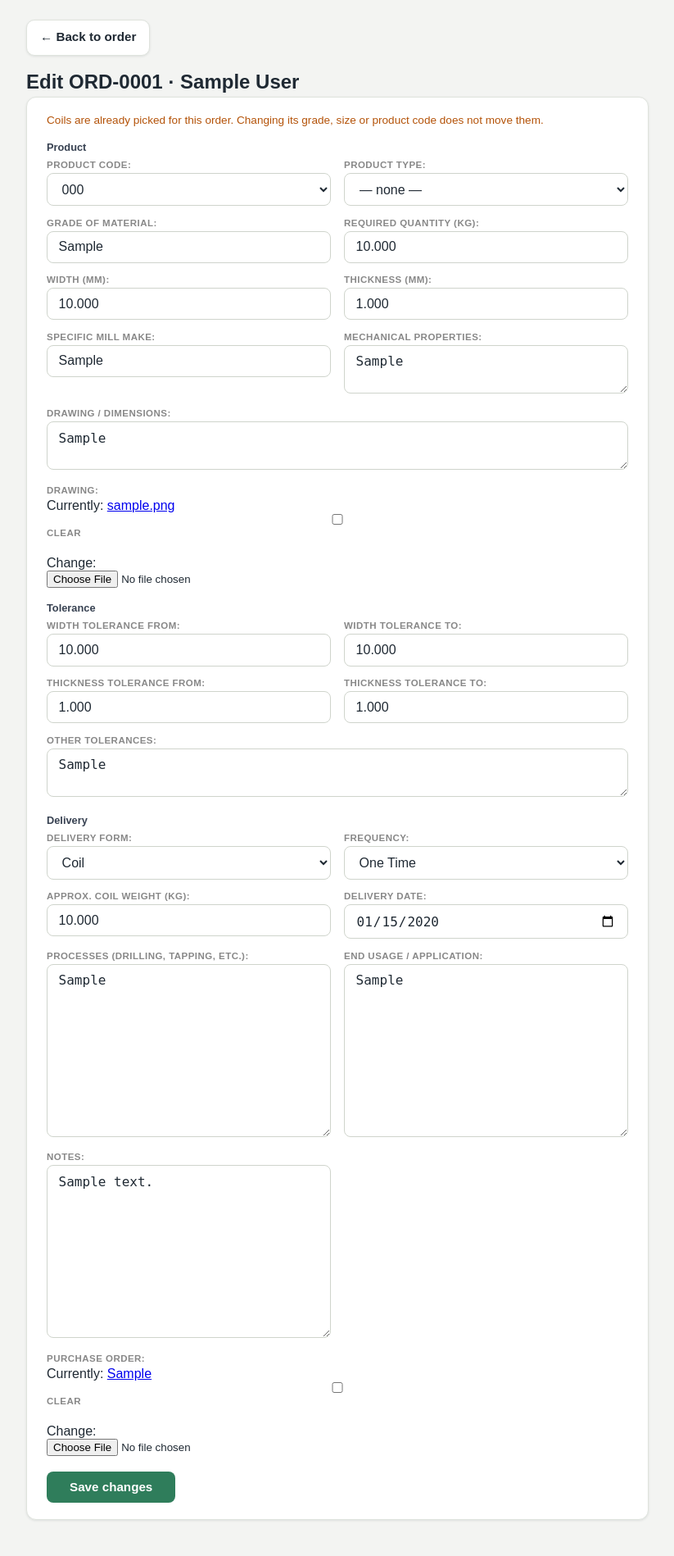
After one commit to Mohini-vashisth/inventory-, a Django app: page /orders/1/edit/ in a window 1280 px wide. The commit adds this page. Shown: the whole page at 82% size, without its empty margins (228-1051 px from the left). Run offline with Django 4.2, Linux system fonts and the light colour scheme; a user stored in the database is signed in; data comes from the database, SQL or seed files in the repository; tables that the repository leaves empty hold one stand-in row (values such as "Sample post").

Commit message:
Orders keep the chosen product type; grade suggestions on the customer form; staff can edit an order from its details page

```diff
--- a/inventory/materials/forms.py
+++ b/inventory/materials/forms.py
@@ -3,7 +3,7 @@ import re
 from django import forms
 from django.core.validators import FileExtensionValidator
 from django.forms import formset_factory, inlineformset_factory
-from .models import NonCoilBillLine, BILL_EXTENSIONS, GSTIN_PATTERN, GateEntry, NonCoilEntry, validate_bill_size, Material, GradeOption, SizeOption, Order, Query, QueryItem
+from .models import NonCoilBillLine, BILL_EXTENSIONS, GSTIN_PATTERN, GateEntry, NonCoilEntry, validate_bill_size, Material, GradeOption, SizeOption, Order, ProductCode, Query, QueryItem
 
 
 class GateEntryForm(forms.ModelForm):
@@ -256,6 +256,43 @@ class CustomerOrderForm(DeliveryDetailsMixin, OrderForm):
                    'other_tolerances': forms.Textarea(attrs={'rows': 2, 'placeholder': 'Any other tolerance, e.g. straightness, ovality, length'})}
 
 
+class OrderEditForm(DeliveryDetailsMixin, forms.ModelForm):
+    """Staff correcting an order after it was placed: everything about the product and the delivery, but not
+    who ordered it, its status or where it came from."""
+
+    class Meta:
+        model = Order
+        fields = [
+            'product_code', 'product_type', 'grade', 'width', 'thickness', 'mill_make', 'mechanical_properties',
+            'drawing_dimensions', 'drawing_file', *_TOLERANCE_FIELDS, 'other_tolerances', 'processes', 'end_usage',
+            'quantity', 'delivery_form', 'frequency', *_DELIVERY_FIELDS, 'delivery_date', 'notes', 'purchase_order',
+        ]
+        widgets = {
+            **_TOLERANCE_WIDGETS, **_DELIVERY_WIDGETS,
+            'grade': forms.TextInput(attrs={'list': 'grade-options', 'autocomplete': 'off'}),
+            'delivery_date': forms.DateInput(attrs={'type': 'date'}, format='%Y-%m-%d'),
+            'mechanical_properties': forms.Textarea(attrs={'rows': 2}),
+            'drawing_dimensions': forms.Textarea(attrs={'rows': 2}),
+            'other_tolerances': forms.Textarea(attrs={'rows': 2}),
+            'drawing_file': forms.ClearableFileInput(attrs={'accept': '.pdf,.png,.jpg,.jpeg,.webp,.dwg,.dxf,.step,.stp,.igs,.iges,.zip'}),
+        }
+
+    def __init__(self, *args, **kwargs):
+        super().__init__(*args, **kwargs)
+        self.fields['product_code'].queryset = ProductCode.objects.order_by('item_code')
+        for name in ('product_code', 'product_type'):
+            self.fields[name].empty_label = '— none —'
+        for name in ('delivery_form', 'frequency'):
+            self.fields[name].choices = [('', '— none —')] + [c for c in self.fields[name].choices if c[0]]
+
+    def clean(self):
+        cleaned = super().clean()
+        code, product_type = cleaned.get('product_code'), cleaned.get('product_type')
+        if code and product_type and code.product_type_id != product_type.pk:
+            self.add_error('product_code', f"{code.item_code} is not a {product_type.name} code.")
+        return cleaned
+
+
 class OrderItemForm(DeliveryDetailsMixin, forms.ModelForm):
     """One quoted item on the customer's order form. Product code, grade,
     width and thickness are deliberately NOT fields here — the view takes them from the
--- a/inventory/materials/urls.py
+++ b/inventory/materials/urls.py
@@ -59,6 +59,7 @@ urlpatterns = [
     path('orders/send-form/', orders.send_order_form, name='send_order_form'),
     path('orders/customer-autocomplete/', orders.customer_autocomplete, name='customer_autocomplete'),
     path('orders/<int:pk>/', orders.order_detail, name='order_detail'),
+    path('orders/<int:pk>/edit/', orders.order_edit, name='order_edit'),
     path('orders/<int:pk>/confirm/', orders.order_confirm, name='order_confirm'),
     path('orders/<int:pk>/reject/', orders.order_reject, name='order_reject'),
     path('orders/<int:pk>/dispatch/', orders.order_dispatch, name='order_dispatch'),
--- a/inventory/materials/views/orders.py
+++ b/inventory/materials/views/orders.py
@@ -18,7 +18,7 @@ from django.urls import reverse
 from django.views.decorators.http import require_POST
 
 from ..models import ProductType, ProductCode, Customer, Query, Order, GradeOption
-from ..forms import CustomerOrderForm, OrderItemFormSet
+from ..forms import CustomerOrderForm, OrderEditForm, OrderItemFormSet
 from ..order_pdf import generate_order_summary_pdf
 from ..decorators import redirect_to_admin_login, staff_required
 from .common import _first_form_error, _first_formset_error, _match_product_code
@@ -153,6 +153,7 @@ def order_dashboard(request):
             order = form.save(commit=False)
             order.customer = customer
             order.product_code = chosen_code
+            order.product_type = product_type or (chosen_code.product_type if chosen_code else None)
             order.status = 'confirmed'
             order.save()
             return redirect('order_dashboard')
@@ -198,6 +199,34 @@ def order_dashboard(request):
         'error': error,
         'post': request.POST if error else {},
         'quote_base_url': _public_quote_base_url(request),
+    })
+
+
+@staff_required(on_denied=redirect_to_admin_login)
+def order_edit(request, pk):
+    """Staff correct an order after it was placed (a wrong grade or size, a missing product code, a changed
+    quantity or delivery date...). Who ordered it, its status and its source stay as they are; a finished
+    (completed or cancelled) order is read-only."""
+    order = get_object_or_404(Order.objects.select_related('customer', 'product_code__product_type'), pk=pk)
+    if order.status in ('completed', 'cancelled'):
+        messages.error(request, f"A {order.get_status_display().lower()} order can't be edited.")
+        return redirect('order_detail', pk=order.pk)
+    form = OrderEditForm(request.POST or None, request.FILES or None, instance=order)
+    if request.method == 'POST' and form.is_valid():
+        order = form.save(commit=False)
+        # A type and a grade with no code picked: use the catalogue's code for that pair, as on the other forms.
+        if order.product_code_id is None and order.product_type_id:
+            order.product_code = _match_product_code(order.grade, order.product_type)
+        if order.product_code_id and order.product_code.product_type_id:
+            order.product_type = order.product_code.product_type
+        order.save()
+        messages.success(request, f"ORD-{order.order_no:04d} updated.")
+        return redirect('order_detail', pk=order.pk)
+    return render(request, 'materials/order_edit.html', {
+        'order': order,
+        'form': form,
+        'grade_options': list(GradeOption.objects.values_list('name', flat=True)),
+        'has_picks': order.coil_picks.exists(),
     })
 
 
@@ -381,6 +410,7 @@ def quote_form(request, token):
                         order.customer = customer
                         order.source_query = query
                         order.product_code = item.shown_code
+                        order.product_type = item.shown_type
                         order.grade = item.grade
                         order.width = item.width
                         order.thickness = item.thickness
@@ -406,8 +436,8 @@ def quote_form(request, token):
             order = form.save(commit=False)
             order.customer = customer
             order.source_query = query
-            order.product_code = _match_product_code(
-                order.grade, ProductType.objects.filter(pk=request.POST.get('product_type') or 0).first())
+            order.product_type = ProductType.objects.filter(pk=request.POST.get('product_type') or 0).first()
+            order.product_code = _match_product_code(order.grade, order.product_type)
             order.status = 'pending'
             order.save()
             return _finish(query)
@@ -430,6 +460,7 @@ def quote_form(request, token):
     return render(request, 'materials/quote_form.html', {
         'customer': customer,
         'product_types': ProductType.objects.all(),
+        'grade_options': list(GradeOption.objects.values_list('name', flat=True)),
         'error': error,
         'post': request.POST if error else initial,
     })
--- a/inventory/templates/materials/order_dashboard.html
+++ b/inventory/templates/materials/order_dashboard.html
@@ -394,7 +394,7 @@
           <td>
             {% if order.product_code %}
               <span style="font-size:0.82rem; font-weight:600; color:#2f7d5b;">{{ order.product_code.item_code }}</span>
-              {% if order.product_code.product_type %}<div class="muted" style="font-size:0.75rem;">{{ order.product_code.product_type.name }}</div>{% endif %}
+              {% with type_name=order.product_type_name %}{% if type_name %}<div class="muted" style="font-size:0.75rem;">{{ type_name }}</div>{% endif %}{% endwith %}
             {% else %}
               <span style="color:#f59e0b; font-size:0.78rem;">⚠ Not set</span>
             {% endif %}
--- a/inventory/templates/materials/order_detail.html
+++ b/inventory/templates/materials/order_detail.html
@@ -70,6 +70,7 @@
         {% else %}
         <span class="muted">No action needed.</span>
         {% endif %}
+        {% if order.status != 'completed' and order.status != 'cancelled' %}<a href="{% url 'order_edit' order.pk %}" class="action-btn" style="text-decoration:none;">✏️ Edit</a>{% endif %}
       </div>
       {% if not order.product_code %}<p class="warn">⚠ No product code is set, so this order can't be confirmed yet. Set one in the admin (Orders → this order).</p>{% endif %}
       {% if shortfall %}<div class="warn shortfall"><span class="shortfall-title">⚠️ Low stock:</span><div><div>Needs {{ shortfall.needed|floatformat:"0g" }} kg{% if shortfall.picked %} more{% endif %}</div><div>Available {{ shortfall.available|floatformat:"0g" }} kg</div></div></div>{% endif %}
--- /dev/null
+++ b/inventory/templates/materials/order_edit.html
@@ -0,0 +1,87 @@
+{% extends "materials/base.html" %}
+
+{% block body_attrs %} class="ds"{% endblock %}
+{% block title %}Edit ORD-{{ order.order_no|stringformat:"04d" }}{% endblock %}
+
+{% block css %}
+    .content { max-width: 760px; margin: 2rem auto; padding: 0 1.5rem; }
+    .grid { display: grid; grid-template-columns: 1fr 1fr; gap: 0.9rem 1rem; }
+    .grid .wide { grid-column: 1 / -1; }
+    .grid label { display: block; font-size: 0.72rem; font-weight: 600; text-transform: uppercase; letter-spacing: 0.04em; color: #888; margin-bottom: 0.25rem; }
+    .grid input, .grid select, .grid textarea { width: 100%; }
+    .errorlist { list-style: none; padding: 0; margin: 0.25rem 0 0; color: #b91c1c; font-size: 0.8rem; }
+    .note { font-size: 0.85rem; color: #b45309; margin-bottom: 0.9rem; }
+    .section { font-size: 0.8rem; font-weight: 700; margin: 1.1rem 0 0.5rem; color: #374151; }
+    .delivery-extra[hidden] { display: none; }
+    @media (max-width: 640px) { .content { padding: 0 0.85rem; } .grid { grid-template-columns: 1fr; } }
+{% endblock %}
+
+{% block content %}
+<div class="content">
+  <div class="ds-top">
+    <a href="{% url 'order_detail' order.pk %}" class="back-link">← Back to order</a>
+  </div>
+  <h1>Edit ORD-{{ order.order_no|stringformat:"04d" }} · {{ order.customer.name }}</h1>
+  <form method="post" enctype="multipart/form-data" class="card">
+    {% csrf_token %}
+    <div class="card-body">
+      {% if has_picks %}<p class="note">Coils are already picked for this order. Changing its grade, size or product code does not move them.</p>{% endif %}
+      {% if form.non_field_errors %}<div class="alert alert-error">{{ form.non_field_errors }}</div>{% endif %}
+      <div class="section">Product</div>
+      <div class="grid">
+        <div>{{ form.product_code.label_tag }}{{ form.product_code }}{{ form.product_code.errors }}</div>
+        <div>{{ form.product_type.label_tag }}{{ form.product_type }}{{ form.product_type.errors }}</div>
+        <div>{{ form.grade.label_tag }}{{ form.grade }}{{ form.grade.errors }}</div>
+        <div>{{ form.quantity.label_tag }}{{ form.quantity }}{{ form.quantity.errors }}</div>
+        <div>{{ form.width.label_tag }}{{ form.width }}{{ form.width.errors }}</div>
+        <div>{{ form.thickness.label_tag }}{{ form.thickness }}{{ form.thickness.errors }}</div>
+        <div>{{ form.mill_make.label_tag }}{{ form.mill_make }}{{ form.mill_make.errors }}</div>
+        <div>{{ form.mechanical_properties.label_tag }}{{ form.mechanical_properties }}{{ form.mechanical_properties.errors }}</div>
+        <div class="wide">{{ form.drawing_dimensions.label_tag }}{{ form.drawing_dimensions }}{{ form.drawing_dimensions.errors }}</div>
+        <div class="wide">{{ form.drawing_file.label_tag }}{{ form.drawing_file }}{{ form.drawing_file.errors }}</div>
+      </div>
+      <div class="section">Tolerance</div>
+      <div class="grid">
+        <div>{{ form.width_tol_from.label_tag }}{{ form.width_tol_from }}{{ form.width_tol_from.errors }}</div>
+        <div>{{ form.width_tol_to.label_tag }}{{ form.width_tol_to }}{{ form.width_tol_to.errors }}</div>
+        <div>{{ form.thickness_tol_from.label_tag }}{{ form.thickness_tol_from }}{{ form.thickness_tol_from.errors }}</div>
+        <div>{{ form.thickness_tol_to.label_tag }}{{ form.thickness_tol_to }}{{ form.thickness_tol_to.errors }}</div>
+        <div class="wide">{{ form.other_tolerances.label_tag }}{{ form.other_tolerances }}{{ form.other_tolerances.errors }}</div>
+      </div>
+      <div class="section">Delivery</div>
+      <div class="grid">
+        <div>{{ form.delivery_form.label_tag }}{{ form.delivery_form }}{{ form.delivery_form.errors }}</div>
+        <div>{{ form.frequency.label_tag }}{{ form.frequency }}{{ form.frequency.errors }}</div>
+        <div class="delivery-extra" data-for="bar">{{ form.bar_length.label_tag }}{{ form.bar_length }}{{ form.bar_length.errors }}</div>
+        <div class="delivery-extra" data-for="bar">{{ form.length_tol_from.label_tag }}{{ form.length_tol_from }}{{ form.length_tol_from.errors }}</div>
+        <div class="delivery-extra" data-for="bar">{{ form.length_tol_to.label_tag }}{{ form.length_tol_to }}{{ form.length_tol_to.errors }}</div>
+        <div class="delivery-extra" data-for="coil">{{ form.coil_weight.label_tag }}{{ form.coil_weight }}{{ form.coil_weight.errors }}</div>
+        <div>{{ form.delivery_date.label_tag }}{{ form.delivery_date }}{{ form.delivery_date.errors }}</div>
+        <div>{{ form.processes.label_tag }}{{ form.processes }}{{ form.processes.errors }}</div>
+        <div>{{ form.end_usage.label_tag }}{{ form.end_usage }}{{ form.end_usage.errors }}</div>
+        <div>{{ form.notes.label_tag }}{{ form.notes }}{{ form.notes.errors }}</div>
+        <div class="wide">{{ form.purchase_order.label_tag }}{{ form.purchase_order }}{{ form.purchase_order.errors }}</div>
+      </div>
+      <datalist id="grade-options">{% for grade in grade_options %}<option value="{{ grade }}">{% endfor %}</datalist>
+      <div class="submit-row" style="margin-top:1.2rem;">
+        <button type="submit" class="btn-primary">Save changes</button>
+      </div>
+    </div>
+  </form>
+</div>
+<script>
+  // Bar asks for a length (and tolerance), Coil for an approximate weight; the other block is hidden.
+  (function () {
+    var select = document.getElementById('id_delivery_form');
+    function show() {
+      document.querySelectorAll('.delivery-extra').forEach(function (block) {
+        var on = block.dataset.for === select.value;
+        block.hidden = !on;
+        block.querySelectorAll('input').forEach(function (input) { input.disabled = !on; });
+      });
+    }
+    select.addEventListener('change', show);
+    show();
+  })();
+</script>
+{% endblock %}
--- a/inventory/templates/materials/quote_form.html
+++ b/inventory/templates/materials/quote_form.html
@@ -165,8 +165,9 @@
       <div class="form-row cols-3">
         <div class="form-group">
           <label>Grade of Material</label>
-          <input type="text" name="grade" id="q-grade" placeholder="e.g. EN8D, SS304"
+          <input type="text" name="grade" id="q-grade" placeholder="e.g. EN8D, SS304" list="grade-options" autocomplete="off"
                  value="{{ post.grade|default:'' }}">
+          <datalist id="grade-options">{% for grade in grade_options %}<option value="{{ grade }}">{% endfor %}</datalist>
         </div>
         <div class="form-group">
           <label>Width (mm)</label>
```
Also changed, not shown: CLAUDE.md (+2 -0 lines), inventory/materials/models.py (+5 -2 lines), inventory/materials/tests/test_migrations.py (+1 -1 lines), inventory/materials/tests/test_orders.py (+31 -0 lines), inventory/materials/migrations/0067_order_product_type.py (added).
